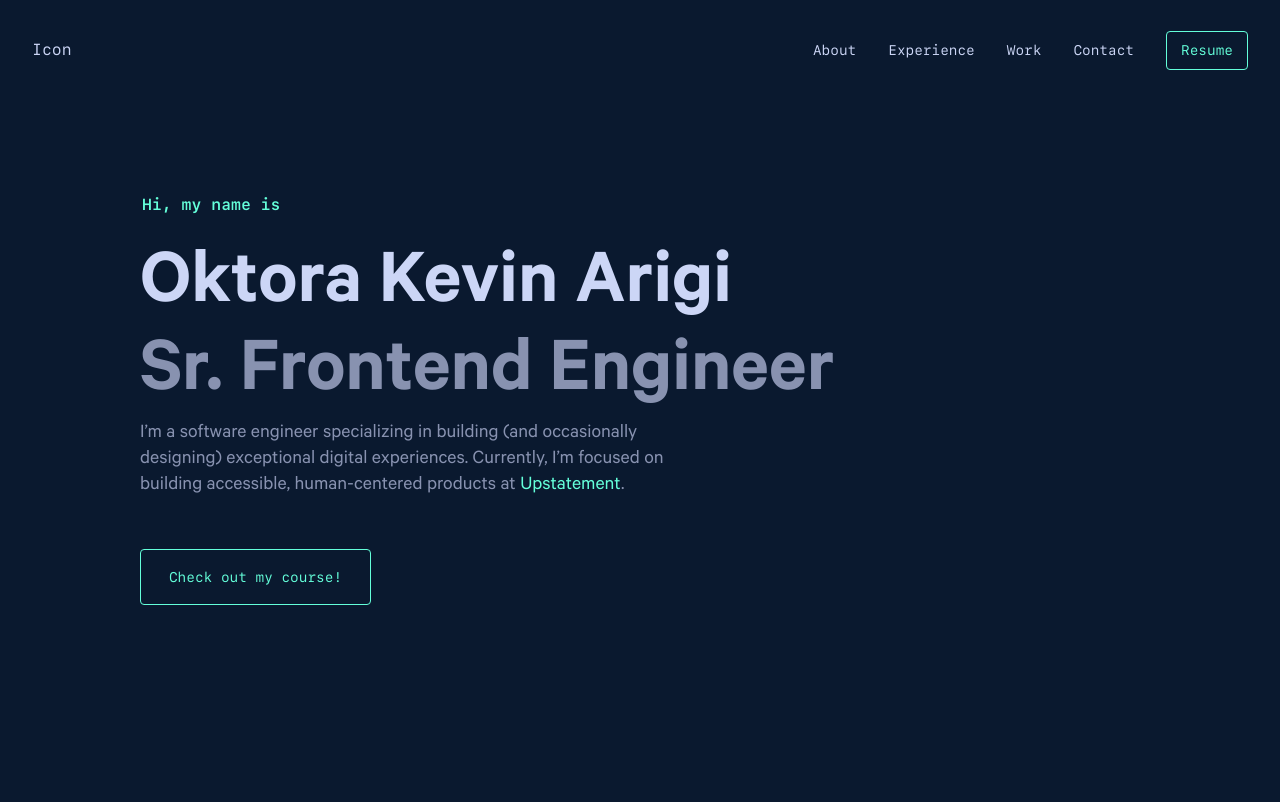
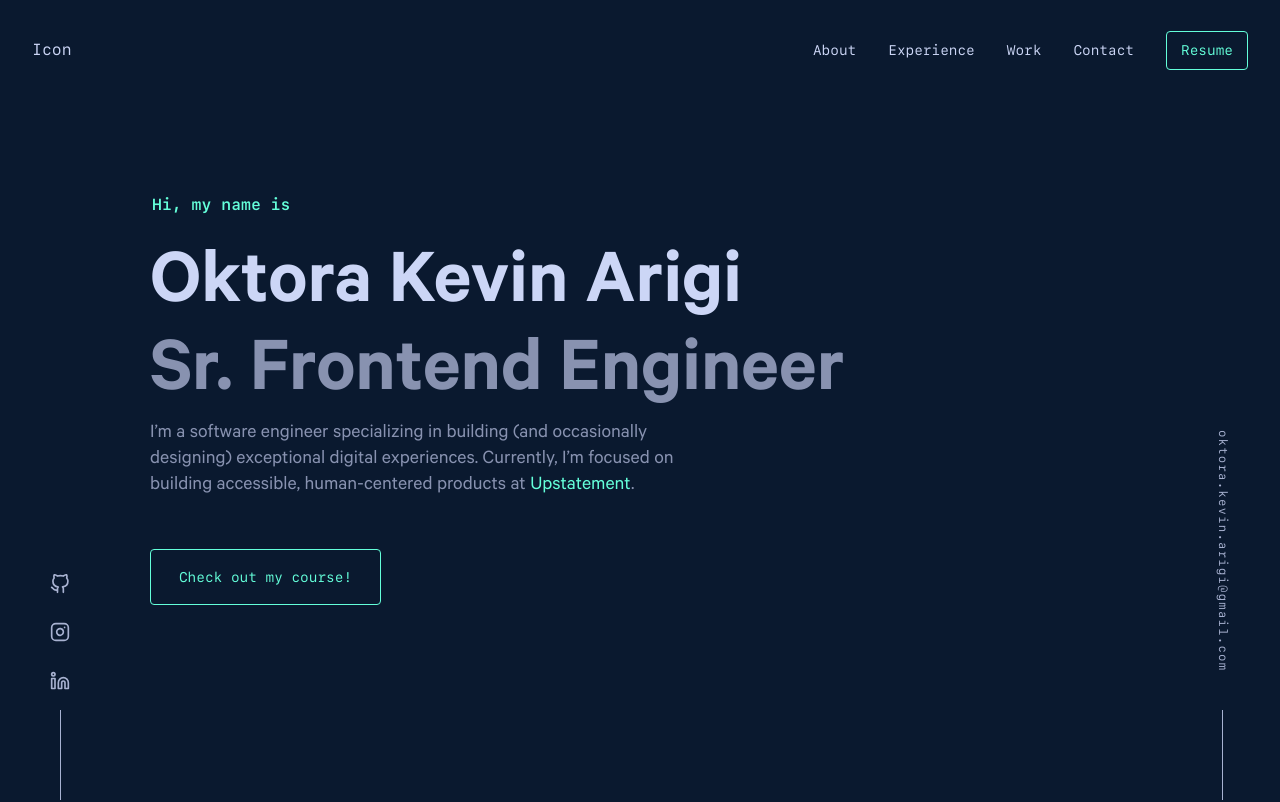
Before and after one commit to oktorakevinarigi/my-portfolio, a Next.js app: page / in a window 1280 px wide. Shown: the top 802 px of the page. Built offline with nearby package versions, Linux system fonts and the light colour scheme.

Commit message:
Add social media and email

```diff
--- a/src/app/page.tsx
+++ b/src/app/page.tsx
@@ -3,20 +3,16 @@ import { Contact } from "@/components/contact";
 import { Experience } from "@/components/experience";
 import { Hero } from "@/components/hero";
 import { Work } from "@/components/work";
-import { Header } from "@/layouts/header";
-import { SimpleBlock } from "@/layouts/simple-block";
+import { Layout } from "@/layouts";
 
 export default function Home() {
   return (
-    <>
-      <Header />
-      <SimpleBlock>
-        <Hero />
-        <About />
-        <Experience />
-        <Work />
-        <Contact />
-      </SimpleBlock>
-    </>
+    <Layout>
+      <Hero />
+      <About />
+      <Experience />
+      <Work />
+      <Contact />
+    </Layout>
   );
 }
--- a/src/components/contact/index.tsx
+++ b/src/components/contact/index.tsx
@@ -1,3 +1,5 @@
+import { EMAIL } from "@/constants";
+
 import { Button, Container, Description, SubTitle, Title } from "./style";
 
 export function Contact() {
@@ -9,7 +11,7 @@ export function Contact() {
         Although I’m not currently looking for any new opportunities, my inbox is always open.
         Whether you have a question or just want to say hi, I’ll try my best to get back to you!
       </Description>
-      <Button href="mailto:oktora.kevin.arigi@gmail.com" target="_blank">
+      <Button href={`mailto:${EMAIL}`} target="_blank">
         Say Hello
       </Button>
     </Container>
--- /dev/null
+++ b/src/components/icons/Icons.tsx
@@ -0,0 +1,49 @@
+import React from "react";
+
+import {
+  IconAppStore,
+  IconBookmark,
+  IconCodepen,
+  IconExternal,
+  IconFolder,
+  IconFork,
+  IconGitHub,
+  IconInstagram,
+  IconLinkedin,
+  IconPlayStore,
+  IconStar,
+  IconTwitter,
+} from ".";
+
+const Icon = ({ name }: { name: string }) => {
+  switch (name) {
+    case "AppStore":
+      return <IconAppStore />;
+    case "Bookmark":
+      return <IconBookmark />;
+    case "Codepen":
+      return <IconCodepen />;
+    case "External":
+      return <IconExternal />;
+    case "Folder":
+      return <IconFolder />;
+    case "Fork":
+      return <IconFork />;
+    case "GitHub":
+      return <IconGitHub />;
+    case "Instagram":
+      return <IconInstagram />;
+    case "Linkedin":
+      return <IconLinkedin />;
+    case "PlayStore":
+      return <IconPlayStore />;
+    case "Star":
+      return <IconStar />;
+    case "Twitter":
+      return <IconTwitter />;
+    default:
+      return <IconExternal />;
+  }
+};
+
+export default Icon;
--- /dev/null
+++ b/src/constants/index.ts
@@ -0,0 +1,16 @@
+export const SOCIAL_MEDIA = [
+  {
+    name: "GitHub",
+    url: "https://github.com/oktorakevinarigi",
+  },
+  {
+    name: "Instagram",
+    url: "https://www.instagram.com/kevin_arigi",
+  },
+  {
+    name: "Linkedin",
+    url: "https://www.linkedin.com/in/oktora-kevin-arigi",
+  },
+];
+
+export const EMAIL = "oktora.kevin.arigi@gmail.com";
--- /dev/null
+++ b/src/layouts/email/index.tsx
@@ -0,0 +1,11 @@
+import { EMAIL } from "@/constants";
+
+import { Container } from "./style";
+
+export function Email() {
+  return (
+    <Container>
+      <a href={`mailto:${EMAIL}`}>{EMAIL}</a>
+    </Container>
+  );
+}
--- /dev/null
+++ b/src/layouts/email/style.ts
@@ -0,0 +1,37 @@
+"use client";
+import styled from "styled-components";
+
+export const Container = styled.div`
+  position: fixed;
+  bottom: 0px;
+  right: 40px;
+  z-index: 10;
+  color: var(--light-slate);
+
+  &:after {
+    content: "";
+    display: block;
+    width: 1px;
+    height: 90px;
+    margin: 0 auto;
+    background-color: var(--light-slate);
+  }
+
+  a {
+    color: inherit;
+    text-decoration: none;
+    transition: var(--transition);
+    margin: 20px auto;
+    padding: 10px;
+    font-family: var(--font-sf-mono);
+    font-size: var(--fz-xs);
+    letter-spacing: 0.1em;
+    writing-mode: vertical-rl;
+
+    &:hover,
+    &:focus {
+      transform: translateY(-3px);
+      color: var(--green);
+    }
+  }
+`;
--- /dev/null
+++ b/src/layouts/index.tsx
@@ -0,0 +1,17 @@
+import type { PropsWithChildren } from "react";
+
+import { Email } from "./email";
+import { Header } from "./header";
+import { SimpleBlock } from "./simple-block";
+import { Social } from "./social";
+
+export function Layout(props: PropsWithChildren) {
+  return (
+    <>
+      <Header />
+      <Social />
+      <SimpleBlock>{props.children}</SimpleBlock>
+      <Email />
+    </>
+  );
+}
--- a/src/layouts/simple-block/style.ts
+++ b/src/layouts/simple-block/style.ts
@@ -5,5 +5,7 @@ export const Div = styled.div`
   margin-inline-start: auto;
   margin-inline-end: auto;
   width: 100%;
-  max-width: 62.5rem;
+  max-width: 81rem;
+
+  padding: 0 150px;
 `;
--- /dev/null
+++ b/src/layouts/social/index.tsx
@@ -0,0 +1,20 @@
+import Icon from "@/components/icons/Icons";
+import { SOCIAL_MEDIA } from "@/constants";
+
+import { Container } from "./style";
+
+export function Social() {
+  return (
+    <Container>
+      <ul>
+        {SOCIAL_MEDIA.map(({ url, name }) => (
+          <li key={url}>
+            <a href={url} aria-label={name} target="_blank" rel="noreferrer">
+              <Icon name={name} />
+            </a>
+          </li>
+        ))}
+      </ul>
+    </Container>
+  );
+}
--- /dev/null
+++ b/src/layouts/social/style.ts
@@ -0,0 +1,46 @@
+"use client";
+import styled from "styled-components";
+
+export const Container = styled.div`
+  width: 40px;
+  position: fixed;
+  bottom: 0px;
+  left: 40px;
+  z-index: 10;
+  color: var(--light-slate);
+
+  ul {
+    display: flex;
+    flex-direction: column;
+    padding: 0;
+    list-style: none;
+
+    &:after {
+      content: "";
+      width: 1px;
+      height: 90px;
+      margin: 0 auto;
+      background-color: var(--light-slate);
+    }
+
+    li {
+      a {
+        padding: 10px;
+        color: inherit;
+        display: inline-block;
+        transition: var(--transition);
+
+        &:hover,
+        &:focus {
+          transform: translateY(-3px);
+          color: var(--green);
+        }
+
+        svg {
+          width: 20px;
+          height: 20px;
+        }
+      }
+    }
+  }
+`;
--- a/src/styles/variables.ts
+++ b/src/styles/variables.ts
@@ -52,9 +52,12 @@ const variables = css`
     --rounded-3xl: 1.5rem; /* 24px */
     --rounded-full: 9999px;
 
+    --transition: transform 0.25s cubic-bezier(0.645, 0.045, 0.355, 1);
+
     --green: #64ffda;
     --slate: #8892b0;
     --lightest-navy: #233554;
+    --light-slate: #a8b2d1;
   }
 `;
 
```
